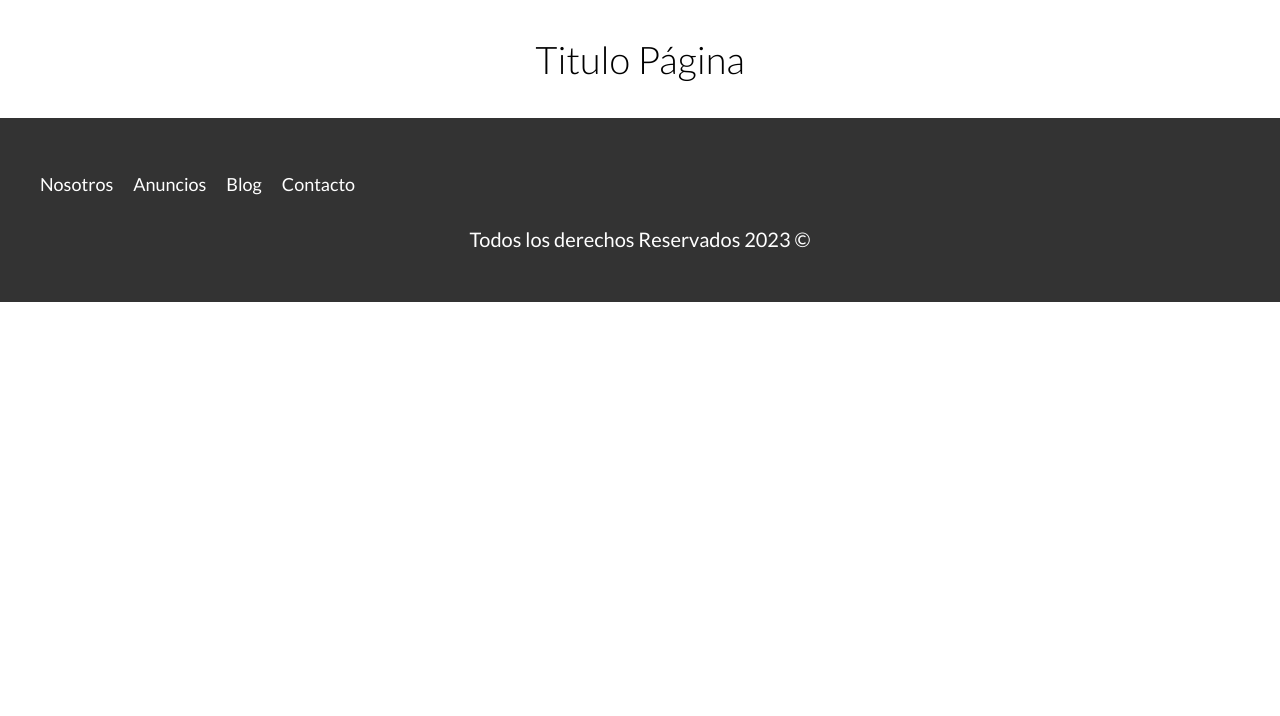
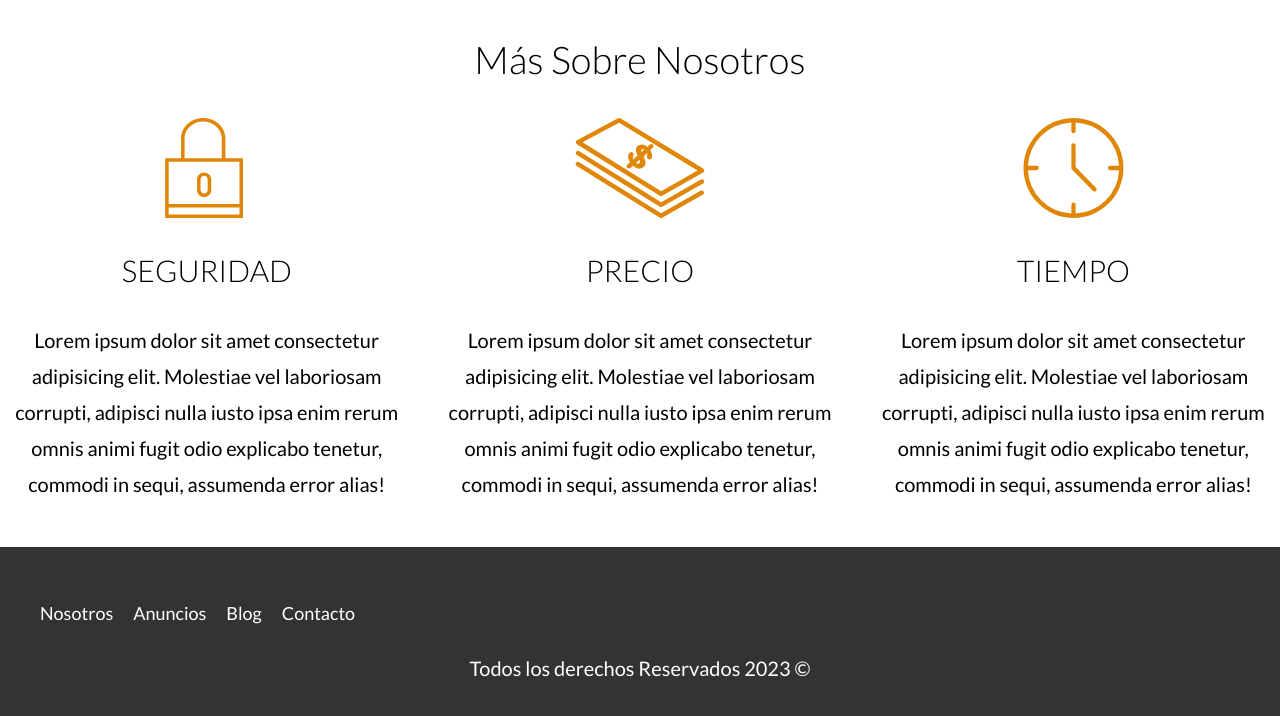
Before and after one commit to Firelx/bienes_raices, a website: page index.html in a window 1280 px wide. Shown: the part 740-1456 px from the top of the page. Before the commit the page ends 1067 px from the top, so only its background shows below. Drawn offline with Linux system fonts and the light colour scheme.

Commit message:
Crear seccion con iconos

```diff
--- a/index.html
+++ b/index.html
@@ -28,7 +28,25 @@
 		</header>
 
         <main class="seccion">
-            <h1>Titulo Página</h1>
+            <h1>Más Sobre Nosotros</h1>
+
+            <div class="iconos-nosotros">
+                <div class="icono">
+                    <img src="build/img/icono1.svg" alt="Icono seguridad" width="300px" height="300px" loading="lazy">
+                    <h3>Seguridad</h3>
+                    <p>Lorem ipsum dolor sit amet consectetur adipisicing elit. Molestiae vel laboriosam corrupti, adipisci nulla iusto ipsa enim rerum omnis animi fugit odio explicabo tenetur, commodi in sequi, assumenda error alias!</p>
+                </div>
+                <div class="icono">
+                    <img src="build/img/icono2.svg" alt="Icono precio" width="300px" height="300px" loading="lazy">
+                    <h3>Precio</h3>
+                    <p>Lorem ipsum dolor sit amet consectetur adipisicing elit. Molestiae vel laboriosam corrupti, adipisci nulla iusto ipsa enim rerum omnis animi fugit odio explicabo tenetur, commodi in sequi, assumenda error alias!</p>
+                </div>
+                <div class="icono">
+                    <img src="build/img/icono3.svg" alt="Icono tiempo" width="300px" height="300px" loading="lazy">
+                    <h3>Tiempo</h3>
+                    <p>Lorem ipsum dolor sit amet consectetur adipisicing elit. Molestiae vel laboriosam corrupti, adipisci nulla iusto ipsa enim rerum omnis animi fugit odio explicabo tenetur, commodi in sequi, assumenda error alias!</p>
+                </div>
+            </div>
         </main>
 
         <footer class="footer seccion">
--- a/src/scss/app.scss
+++ b/src/scss/app.scss
@@ -9,3 +9,4 @@
 @import 'layout/header';
 @import 'layout/footer';
 @import 'layout/navegacion';
+@import 'layout/iconos';
--- /dev/null
+++ b/src/scss/layout/_iconos.scss
@@ -0,0 +1,17 @@
+@include tablet {
+    .iconos-nosotros {
+        @include grid(3, 2rem);
+    }
+}
+
+.icono {
+    text-align: center;
+
+    img {
+        height: 10rem;
+    }
+
+    h3 {
+        text-transform: uppercase;
+    }
+}
```
Also changed, not shown: build/css/app.css, build/css/layout/iconos.css (added), 2 other files.
